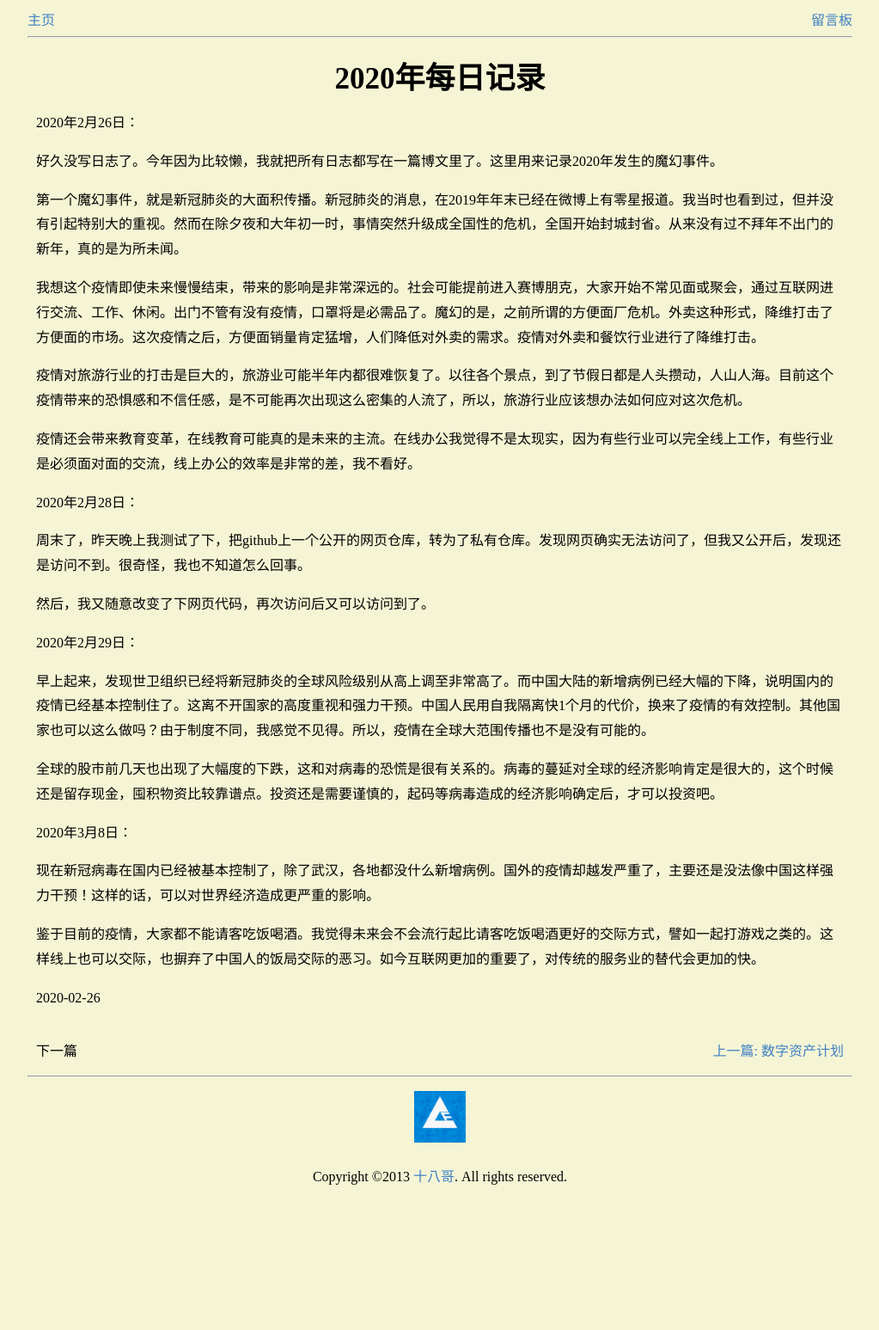
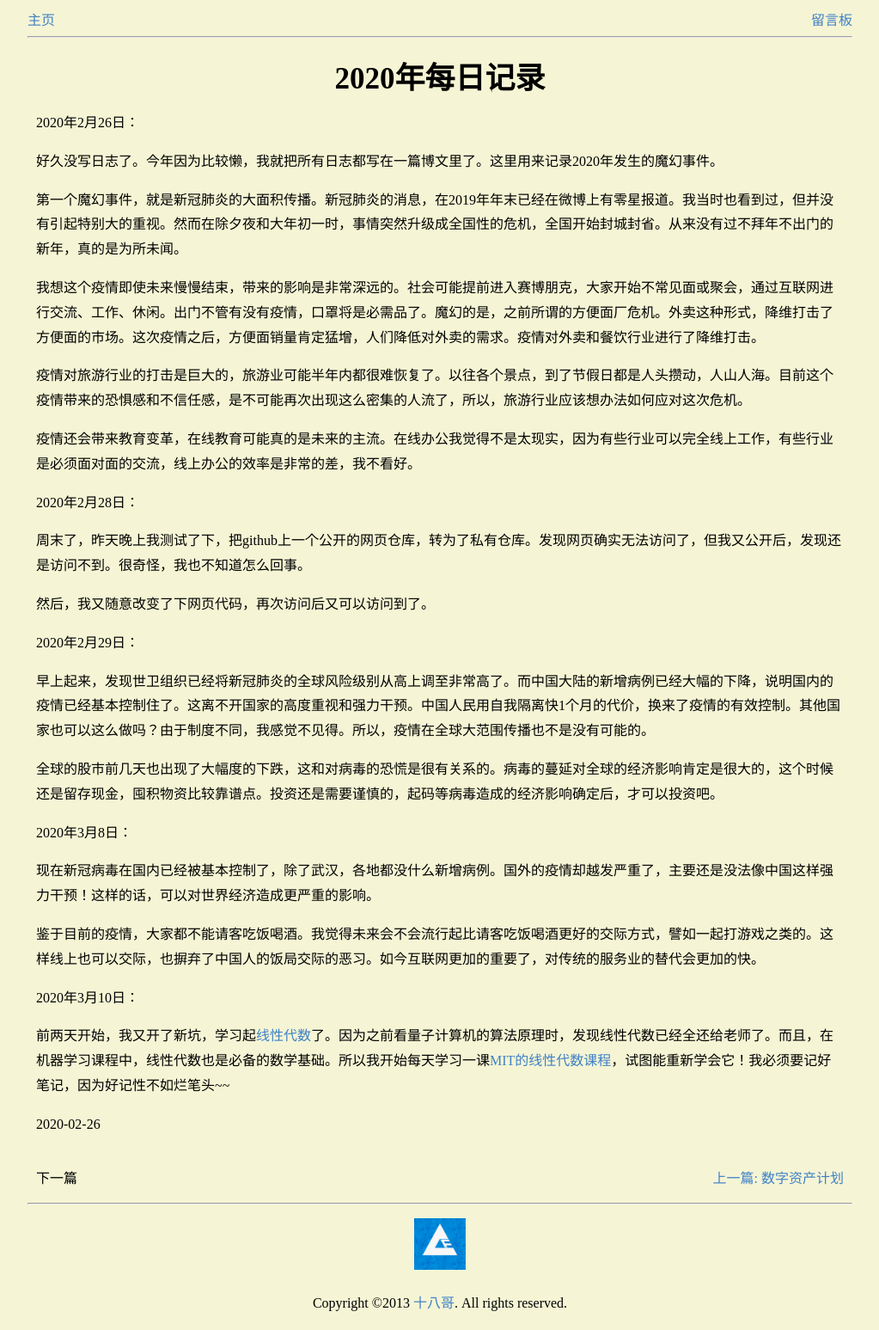
Before and after one commit to cforth/blog, a Jekyll site: the page built from _posts/2020-2-26-record.md, in a window 1280 px wide. Shown: the whole page at 86% size, without its empty margins (128-1151 px from the left). Built offline with Jekyll 4.4.1, drawn with Linux system fonts in a browser that asks for light colours; comment, search, counter and statistics services are not loaded; before the commit the page ends 1400 px from its top, so only the background shows below that.

Commit message:
Update 2020-2-26-record.md

```diff
--- a/_posts/2020-2-26-record.md
+++ b/_posts/2020-2-26-record.md
@@ -37,4 +37,8 @@ tags: [Thinking]
 
 鉴于目前的疫情，大家都不能请客吃饭喝酒。我觉得未来会不会流行起比请客吃饭喝酒更好的交际方式，譬如一起打游戏之类的。这样线上也可以交际，也摒弃了中国人的饭局交际的恶习。如今互联网更加的重要了，对传统的服务业的替代会更加的快。
 
+2020年3月10日：
+
+前两天开始，我又开了新坑，学习起[线性代数](https://book.douban.com/subject/6432768/)了。因为之前看量子计算机的算法原理时，发现线性代数已经全还给老师了。而且，在机器学习课程中，线性代数也是必备的数学基础。所以我开始每天学习一课[MIT的线性代数课程](https://www.bilibili.com/video/av15463995?t=147)，试图能重新学会它！我必须要记好笔记，因为好记性不如烂笔头~~
+
 {{ page.date | date: "%Y-%m-%d" }}
```
